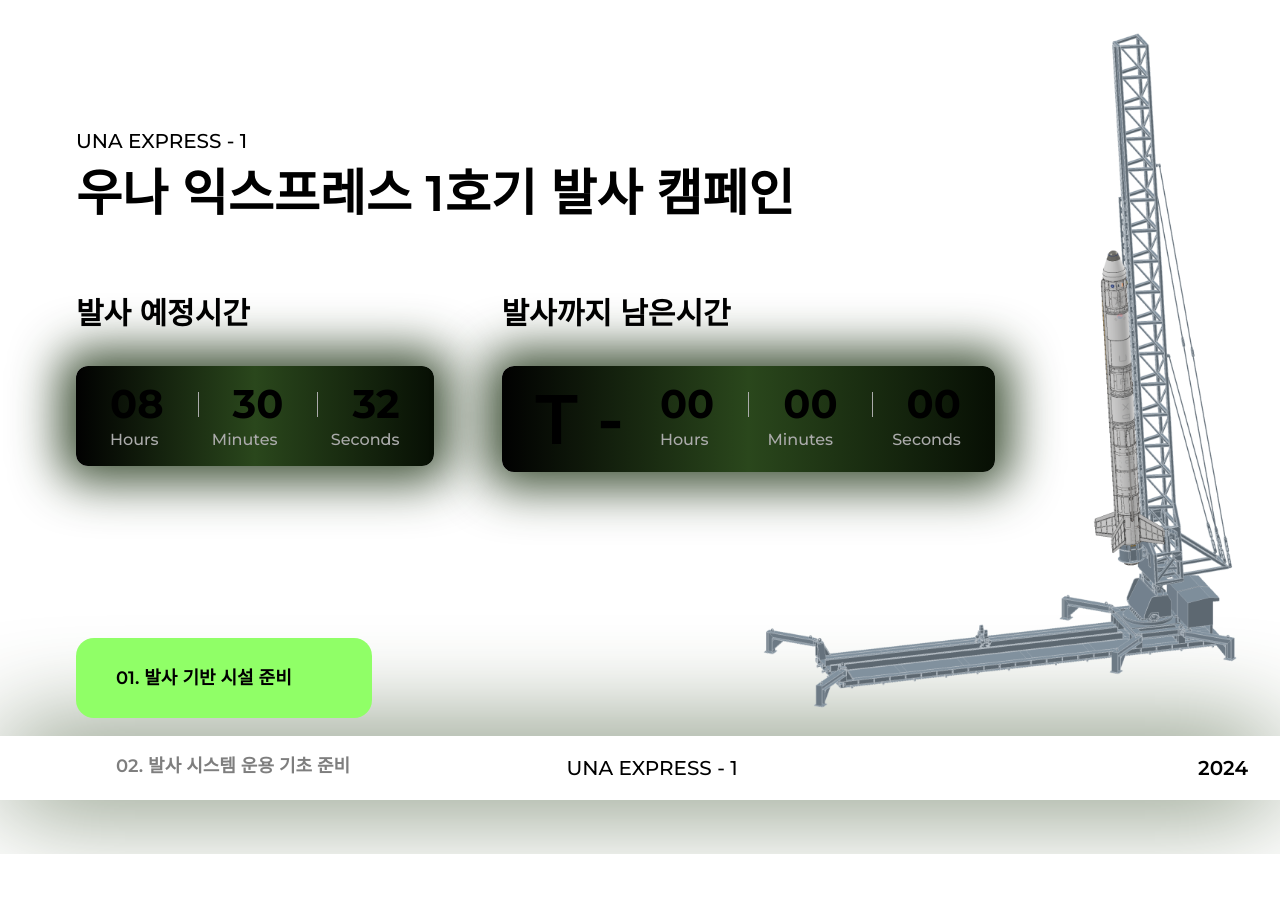
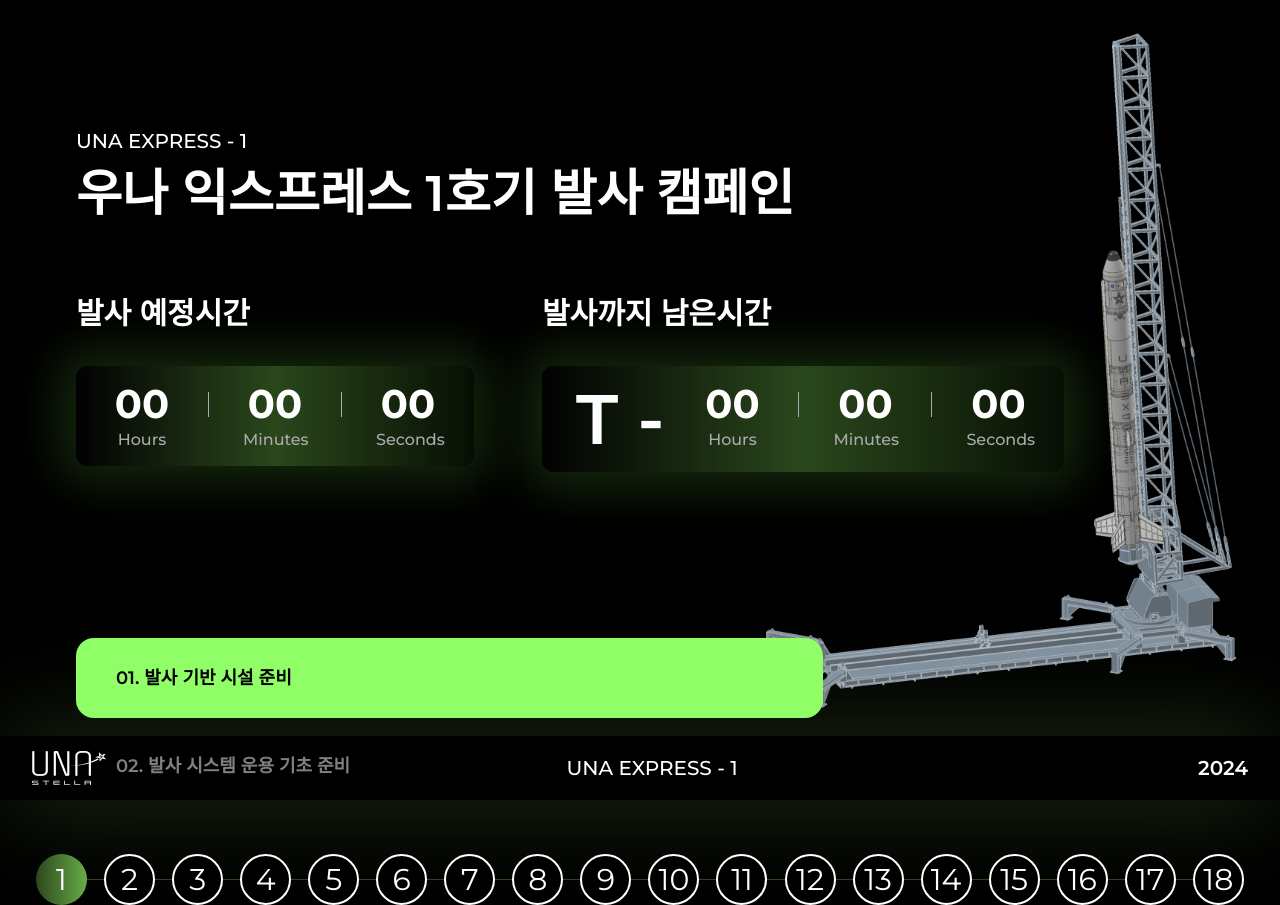
Before and after one commit to hetarho/una-stella, a Next.js app: page / in a window 1280 px wide. Before the commit the page ends 854 px from the top, so only its background shows below. Built offline with nearby package versions, Linux system fonts and the light colour scheme; no server answers; the database is empty.

Commit message:
[ADD]나머지 부분 개발 / snapshot 추가

```diff
--- /dev/null
+++ b/app/_components/ProcessNumber.tsx
@@ -0,0 +1,25 @@
+import clsx from "clsx";
+
+function ProcessNumber({
+  number,
+  isPassed,
+}: {
+  number: number;
+  isPassed: boolean;
+}) {
+  return (
+    <div
+      className={clsx(
+        "z-10 text-[30px] w-[51px] h-[51px] flex items-center justify-center font-regular text-white rounded-full",
+        {
+          "bg-gradient-to-r from-[#2B471D] to-[#69AD47]": isPassed,
+          "border-2 border-white bg-black": !isPassed,
+        }
+      )}
+    >
+      {number}
+    </div>
+  );
+}
+
+export default ProcessNumber;
--- a/app/components/TimeBox.tsx
+++ b/app/_components/TimeBox.tsx
@@ -19,21 +19,23 @@ export default function TimeBox({
     <div className="flex rounded-xl px-[34px] py-[18px] shadow-[0px_0px_47px_17px_#1A2F10D1] bg-gradient-to-r from-[#010101] via-[#2A471C] to-[#070F04]">
       {showT && <div className="text-[70px] font-semibold mr-[36px]">T -</div>}
       <div className="flex flex-col">
-        <div className="flex  w-full justify-between items-center gap-[34px]">
-          <div className="text-[40px] font-bold">{h}</div>
+        <div className="flex w-full justify-between items-center gap-[34px]">
+          <div className="text-[40px] w-16 font-bold text-center">{h}</div>
           <div className="w-[1px] h-[25px] bg-[#ABABAB]"></div>
-          <div className="text-[40px] font-bold">{m}</div>
+          <div className="text-[40px] w-16 font-bold text-center">{m}</div>
           <div className="w-[1px] h-[25px] bg-[#ABABAB]"></div>
-          <div className="text-[40px] font-bold">{s}</div>
+          <div className="text-[40px] w-16 font-bold text-center">{s}</div>
         </div>
         <div className="flex w-full justify-between items-center">
-          <div className="text-[#ABABAB] mt-2 text-[16px] font-medium">
+          <div className="text-[#ABABAB] w-16 mt-2 text-[16px] font-medium text-center">
             Hours
           </div>
-          <div className="text-[#ABABAB] mt-2 text-[16px] font-medium">
+          <div className="w-1 h-1"></div>
+          <div className="text-[#ABABAB] w-16 mt-2 text-[16px] font-medium text-center">
             Minutes
           </div>
-          <div className="text-[#ABABAB] mt-2 text-[16px] font-medium">
+          <div className="w-1 h-1"></div>
+          <div className="text-[#ABABAB] w-16 mt-2 text-[16px] font-medium text-center">
             Seconds
           </div>
         </div>
--- a/app/components/Timer.tsx
+++ b/app/_components/Timer.tsx
@@ -3,7 +3,7 @@
 import { useEffect, useState } from "react";
 import TimeBox from "./TimeBox";
 
-export default function Timer({ startTime }: { startTime: Date }) {
+export default function Timer({ startTime }: { startTime: Date | undefined }) {
   const [hours, setHours] = useState("00");
   const [minutes, setMinutes] = useState("00");
   const [seconds, setSeconds] = useState("00");
@@ -11,7 +11,7 @@ export default function Timer({ startTime }: { startTime: Date }) {
   useEffect(() => {
     const setTime = () => {
       const now = new Date();
-      const difference = startTime.getTime() - now.getTime();
+      const difference = (startTime?.getTime() ?? now.getTime() )- now.getTime();
 
       // 남은 시간이 없으면 "0:00:00" 반환
       if (difference <= 0) {
--- /dev/null
+++ b/app/_constant/allProcess.ts
@@ -0,0 +1,24 @@
+const allProcesses = [
+  "",
+  "발사 기반 시설 준비",
+  "발사 시스템 운용 기초 준비",
+  "항공전자 및 페이로드 시스템 준비",
+  "온보드 벨브 작동용 고압 헬륨 탱크 충전",
+  "추진제 탱크 가압용 고압 헬륨 탱크 충전",
+  "점화용 기체 메탄 앰퓰 탱크 충전",
+  "점화용 기체 산소 앰퓰 탱크 충전",
+  "연료 주입(케로신)",
+  "텔레메트리 점검(S-Band, UHf)",
+  "해상 통제 시작",
+  "산불 방지용 발사장 대량 살수 작업",
+  "육상 통제 시작",
+  "발사 운용 모드 전환",
+  "발사대 기립",
+  "산화제 주입 (엑체 산소)",
+  "발사 자동 시퀀스 및 발사",
+  "발사 자동 종료 및 이상 유무 확인",
+  "발사 기반 설비 초기화 및 종료",
+  "",
+];
+
+export default allProcesses;
--- a/app/admin/page.tsx
+++ b/app/admin/page.tsx
@@ -1,32 +1,51 @@
 "use client";
 
-import { db } from "@/firebaseConfig";
-import { doc, getDoc, setDoc } from "firebase/firestore/lite";
 import { useEffect, useState } from "react";
+import allProcesses from "../_constant/allProcess";
+import clsx from "clsx";
 
 export default function AdminPage() {
   const [launchTime, setLaunchTime] = useState<Date>(new Date());
+  const [currentProcess, setCurrentProcess] = useState(0);
+
+  const fetchCurrentProcess = async () => {
+    const res = await fetch("/api/process");
+    const data = await res.json();
+    setCurrentProcess(data.current);
+  };
+
+  const fetchLaunchTime = async () => {
+    const res = await fetch("/api/launchTime");
+    const data: { time: Date } = await res.json();
+    const utcDate = new Date(data.time);
+    setLaunchTime(utcDate);
+  };
 
   useEffect(() => {
-    const fetchLaunchTime = async () => {
-      const docRef = doc(db, "launch", "1");
-      const docSnap = await getDoc(docRef);
-      if (docSnap.exists()) {
-        const utcDate = docSnap.data().time.toDate();
-        const kstDate = new Date(utcDate.getTime() + 9 * 60 * 60 * 1000);
-        setLaunchTime(kstDate);
-      }
+    fetchLaunchTime();
+    fetchCurrentProcess();
+  }, []);
+
+  const handleCurrentProcessClick = async (index: number) => {
+    await fetch("/api/process", {
+      method: "POST",
+      body: JSON.stringify({ current: index }),
+    });
+
+    await fetchCurrentProcess();
   };
-    fetchLaunchTime();
-  }, []);
 
   const handleLaunchTimeChange = (e: React.ChangeEvent<HTMLInputElement>) => {
     setLaunchTime(new Date(e.target.value));
   };
 
   const handleSaveLaunchTime = async () => {
-    const docRef = doc(db, "launch", "1");
-    await setDoc(docRef, { time: launchTime });
+    await fetch("/api/launchTime", {
+      method: "POST",
+      body: JSON.stringify({
+        time: new Date(launchTime.getTime() - 9 * 60 * 60 * 1000),
+      }),
+    });
   };
 
   const formatDateTimeLocal = (date: Date) => {
@@ -40,40 +59,55 @@ export default function AdminPage() {
   };
 
   return (
-    <div>
-      <div>콘솔창</div>
-      <div>
-        <div className="flex gap-2 items-center flex-col">
-          <div>발사 예정 시간</div>
+    <div
+      className="flex flex-col gap-20 p-4 w-full items-center pt-20"
+      style={{ minHeight: "calc(100vh - 64px)" }}
+    >
+      <div className="text-5xl font-semibold">콘솔창</div>
+      <div className="flex flex-col gap-8 items-center">
+        <div className="flex gap-4 items-center justify-center">
+          <div className="font-semibold text-2xl ">발사 예정 시간</div>
           <input
-            className="border-2 border-gray-300 rounded-md p-2 text-black"
+            className="rounded-md p-2 text-black outline-none text-2xl"
             type="datetime-local"
             value={formatDateTimeLocal(launchTime)}
             onChange={handleLaunchTimeChange}
           />
+        </div>
         <button
-            className="bg-blue-500 text-white p-2 rounded-md w-full"
+          className="bg-[#90FF67] text-black font-semibold text-2xl p-2 rounded-md w-80"
           onClick={handleSaveLaunchTime}
         >
           저장
         </button>
       </div>
+      <div className="flex flex-col gap-8 items-center">
+        <div className="flex gap-2 items-center text-4xl font-bold">
+          전체 프로세스
         </div>
-      <div className="flex gap-2 items-center text-xl">
-        전체 프로세스
-        <svg
-          xmlns="http://www.w3.org/2000/svg"
-          width="1em"
-          height="1em"
-          viewBox="0 0 32 32"
+        <div className="flex flex-col gap-6">
+          {[...allProcesses].slice(1, 19).map((process, index) => (
+            <div
+              key={`process-${index}`}
+              className="flex gap-4"
+              onClick={() => handleCurrentProcessClick(index + 1)}
             >
-          <path
-            fill="currentColor"
-            d="M19.05 5.06c0-1.68-1.37-3.06-3.06-3.06s-3.07 1.38-3.06 3.06v7.87H5.06C3.38 12.93 2 14.3 2 15.99c0 1.68 1.38 3.06 3.06 3.06h7.87v7.86c0 1.68 1.37 3.06 3.06 3.06c1.68 0 3.06-1.37 3.06-3.06v-7.86h7.86c1.68 0 3.06-1.37 3.06-3.06c0-1.68-1.37-3.06-3.06-3.06h-7.86V5.06Z"
-          ></path>
-        </svg>
+              <div
+                className={clsx(
+                  "w-[767px] h-[80px] flex items-center justify-center rounded-[18px] font-semibold text-2xl",
+                  {
+                    "bg-[#90FF67] text-black ": index === currentProcess - 1,
+                    "hover:bg-white hover:bg-opacity-20":
+                      index !== currentProcess - 1,
+                  }
+                )}
+              >
+                {process}
               </div>
-      <div></div>
+            </div>
+          ))}
+        </div>
+      </div>
     </div>
   );
 }
--- a/app/globals.css
+++ b/app/globals.css
@@ -3,8 +3,8 @@
 @tailwind utilities;
 
 :root {
-  --background: white;
-  --foreground: black;
+  --background: black;
+  --foreground: white;
 }
 
 @media (prefers-color-scheme: dark) {
--- a/app/page.tsx
+++ b/app/page.tsx
@@ -1,64 +1,76 @@
 "use client";
 
 import clsx from "clsx";
-import Timer from "./components/Timer";
+import Timer from "./_components/Timer";
 import { useEffect, useState } from "react";
-import { doc, getDoc } from "firebase/firestore/lite";
+import Image from "next/image";
+import TimeBox from "./_components/TimeBox";
+import allProcesses from "./_constant/allProcess";
+import ProcessNumber from "./_components/ProcessNumber";
+import { doc, onSnapshot } from "firebase/firestore";
 import { db } from "@/firebaseConfig";
-import Image from "next/image";
-import TimeBox from "./components/TimeBox";
+import { utcToKst } from "./utils/time";
 
 export default function Home() {
   const [launchTime, setLaunchTime] = useState<Date>();
   const [isSelectedImage, setIsSelectedImage] = useState(false);
   const [currentProcess, setCurrentProcess] = useState(1);
 
+  // const fetchLaunchTime = async () => {
+  //   try {
+  //     const res = await fetch("/api/launchTime");
+  //     const data: { time: Date } = await res.json();
+  //     const utcDate = new Date(data.time);
+  //     setLaunchTime(utcDate);
+  //   } catch (error) {
+  //     console.error("Error fetching launch time:", error);
+  //   }
+  // };
+
+  // const fetchCurrentProcess = async () => {
+  //   const res = await fetch("/api/process");
+  //   const data: { current: number } = await res.json();
+  //   setCurrentProcess(data.current);
+  // };
+
   useEffect(() => {
-    const fetchLaunchTime = async () => {
-      try {
-        const docRef = doc(db, "launch", "1");
-        const docSnap = await getDoc(docRef);
-        if (docSnap.exists()) {
-          const utcDate = docSnap.data().time.toDate();
-          const kstDate = new Date(utcDate.getTime());
-          setLaunchTime(kstDate);
-        }
-      } catch (error) {
-        console.error("Error fetching launch time:", error);
-      }
-    };
-
     const interval = setInterval(() => {
       setIsSelectedImage((prev) => !prev);
     }, 400);
 
-    fetchLaunchTime();
+    // Firestore 문서 참조 생성
+    const launchTimeRef = doc(db, "launch", "1");
+    const processRef = doc(db, "process", "1");
 
-    return () => clearInterval(interval);
+    // 실시간 리스너 설정
+    const launchTimeUnsubscribe = onSnapshot(
+      launchTimeRef,
+      (snapshot) => {
+        if (snapshot.exists()) {
+          const utcDate = new Date(snapshot.data().time.toDate());
+          const kstDate = utcToKst(utcDate);
+          setLaunchTime(kstDate);
+        }
+      }
+    );
+
+    const processUnsubscribe = onSnapshot(
+      processRef,
+      (snapshot) => {
+        if (snapshot.exists()) {
+          setCurrentProcess(snapshot.data().current);
+        }
+      }
+    );
+
+    // Clean up
+    return () => {
+      clearInterval(interval);
+      launchTimeUnsubscribe();
+      processUnsubscribe();
+    };
   }, []);
 
-  const allProcesses = [
-    "",
-    "발사 기반 시설 준비",
-    "발사 시스템 운용 기초 준비",
-    "항공전자 및 페이로드 시스템 준비",
-    "온보드 벨브 작동용 고압 헬륨 탱크 충전",
-    "추진제 탱크 가압용 고압 헬륨 탱크 충전",
-    "점화용 기체 메탄 앰퓰 탱크 충전",
-    "점화용 기체 산소 앰퓰 탱크 충전",
-    "연료 주입(케로신)",
-    "텔레메트리 점검(S-Band, UHf)",
-    "해상 통제 시작",
-    "산불 방지용 발사장 대량 살수 작업",
-    "육상 통제 시작",
-    "발사 운용 모드 전환",
-    "발사대 기립",
-    "산화제 주입 (엑체 산소)",
-    "발사 자동 시퀀스 및 발사",
-    "발사 자동 종료 및 이상 유무 확인",
-    "발사 기반 설비 초기화 및 종료",
-    "",
-  ];
   return (
     <div
       className="flex flex-col w-full relative"
@@ -70,6 +82,7 @@ export default function Home() {
           alt="Background"
           width={810}
           height={1036}
+          className="-z-10"
           style={{
             objectFit: "contain",
             width: "auto",
@@ -86,29 +99,24 @@ export default function Home() {
           <div>
             <div className="text-[30px] font-semibold">발사 예정시간</div>
             <div className="text-5xl mt-[30px]">
-              <TimeBox time={launchTime ?? new Date()} />
+              <TimeBox time={launchTime} />
             </div>
           </div>
           <div className="">
             <div className="text-[30px] font-semibold">발사까지 남은시간</div>
             <div className="text-5xl mt-[30px]">
-              <Timer startTime={launchTime ?? new Date()} />
+              <Timer startTime={launchTime} />
             </div>
           </div>
         </div>
-        <div
-          className="flex flex-col gap-2 mt-[78px]"
-          onClick={() => {
-            setCurrentProcess((prev) => (prev + 1 > 18 ? 1 : prev + 1));
-          }}
-        >
+        <div className="flex flex-col gap-2 mt-[78px]">
           {[...allProcesses]
             .slice(Math.max(0, currentProcess - 1), currentProcess + 2)
             .map((process, index) => (
               <div
                 key={process}
                 className={clsx(
-                  "text-lg h-[80px] flex-shrink-0 font-semibold w-fit pr-20 text-[38px] flex items-center justify-start pl-[40px] rounded-[18px]",
+                  "text-lg h-[80px] w-[747px] flex-shrink-0 font-semibold pr-20 text-[38px] flex items-center justify-start pl-[40px] rounded-[18px]",
                   {
                     "opacity-50": index !== 1,
                     "bg-[#90FF67] text-black": index === 1,
@@ -127,6 +135,16 @@ export default function Home() {
             ))}
         </div>
       </div>
+      <div className="mb-9 mx-9 flex justify-between relative items-center">
+        <div className="absolute bg-[#2A471C] w-full h-[1px]"></div>
+        {[...allProcesses].slice(1, 19).map((process, index) => (
+          <ProcessNumber
+            key={`process-number-${index}`}
+            number={index + 1}
+            isPassed={index < currentProcess}
+          />
+        ))}
+      </div>
     </div>
   );
 }
--- /dev/null
+++ b/app/utils/time.ts
@@ -0,0 +1,4 @@
+export function utcToKst(utcDate: Date) {
+  const kstDate = new Date(utcDate.getTime() + 9 * 60 * 60 * 1000);
+  return kstDate;
+}
--- a/firebaseConfig.ts
+++ b/firebaseConfig.ts
@@ -1,5 +1,5 @@
 import { initializeApp } from "firebase/app";
-import { getFirestore } from "firebase/firestore/lite";
+import { getFirestore } from "firebase/firestore";
 const firebaseConfig = {
   apiKey: process.env.NEXT_PUBLIC_FIREBASE_API_KEY,
   authDomain: process.env.NEXT_PUBLIC_FIREBASE_AUTH_DOMAIN,
```
Also changed, not shown: app/api/launchTime/route.tsx (added, +23 -0 lines), app/api/process/route.tsx (added, +23 -0 lines). Lines whose indentation alone changed are shown as unchanged.
